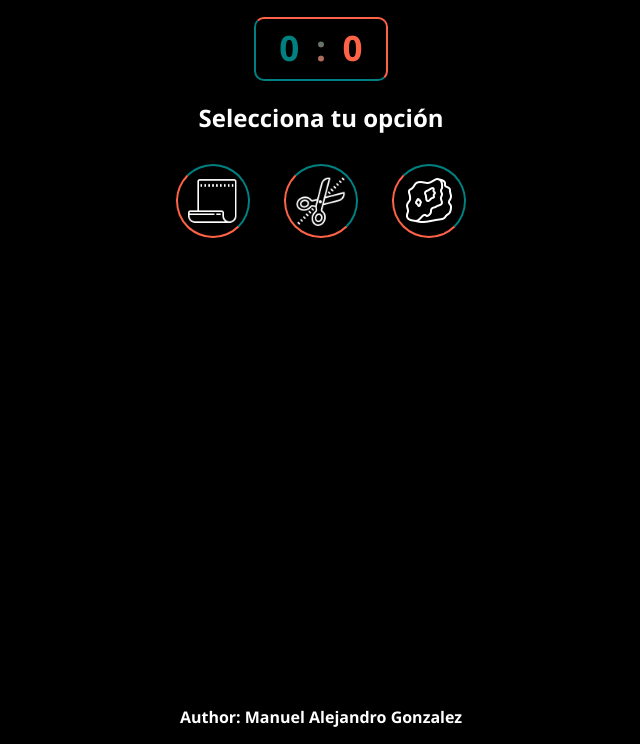
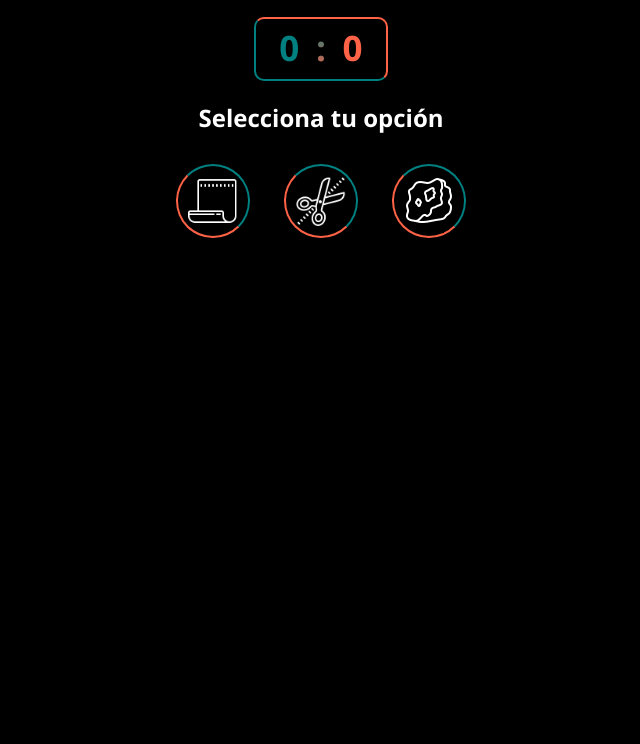
Before and after one commit to klasinky/RockPaperScissors, a plain HTML site: page index.html in a window 1280 px wide. Shown: the part 56-800 px from the top of the page, without its empty margins (319-959 px from the left). Drawn offline with Linux system fonts and the light colour scheme.

Commit message:
Update index.html
Remove footer

```diff
--- a/index.html
+++ b/index.html
@@ -37,6 +37,6 @@
     </div>
 
     <script src="game.js"></script>
-    <footer><p>Author: Manuel Alejandro Gonzalez</p></footer>
+
   </body>
 </html>
```
